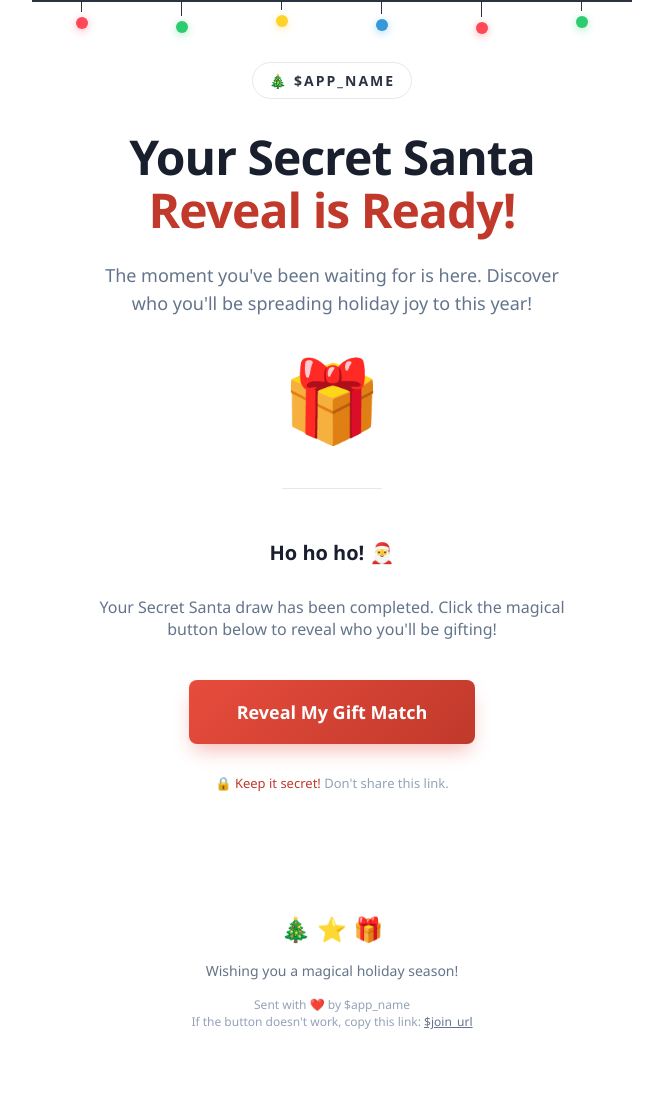
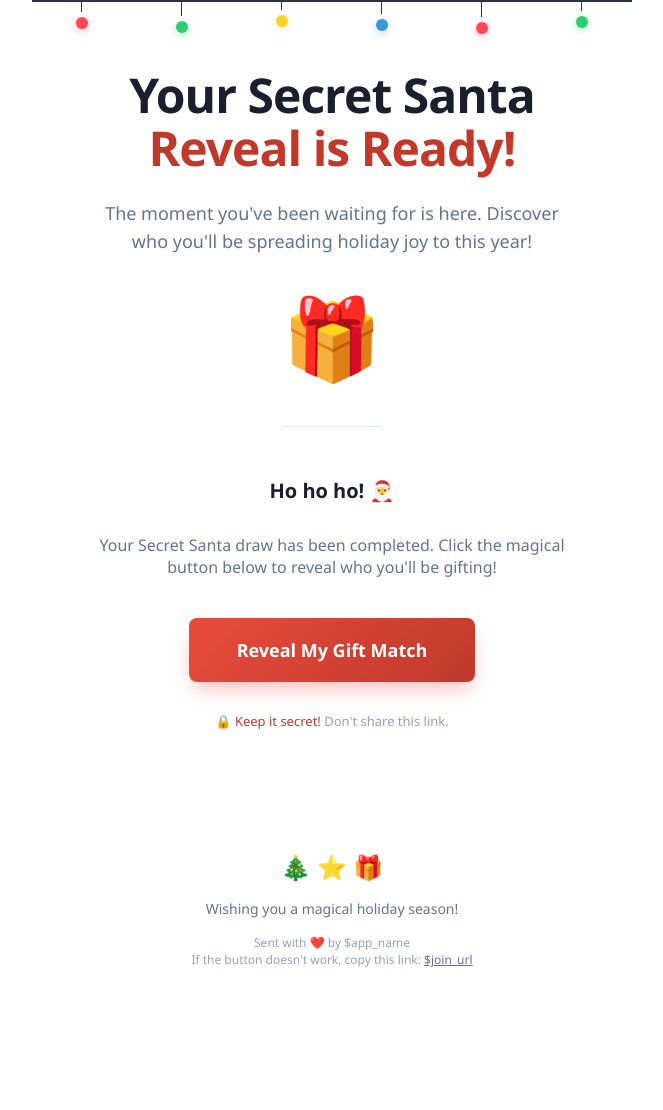
Before and after one commit to SatoriAI/Picko, a Python web app: template backend/source/utils/templates/christmas/en.html in a window 1280 px wide. Shown: the whole page, without its empty margins (308-971 px from the left). After the commit the page ends 967 px from the top, so only its background shows below. Run offline with Jinja, Linux system fonts and the light colour scheme; the template is opened without the code that fills it, so the values that code supplies are empty.

Commit message:
Adjust email templates

```diff
--- a/backend/source/utils/templates/christmas/en.html
+++ b/backend/source/utils/templates/christmas/en.html
@@ -34,11 +34,6 @@
 		</style>
 	</head>
 	<body style="margin:0; padding:0; background-color:#ffffff; font-family: 'Segoe UI', ui-sans-serif, system-ui, -apple-system, Roboto, Helvetica, Arial, 'Apple Color Emoji', 'Segoe UI Emoji'; color: #1a1f2e;">
-		<!-- Preview text -->
-		<div style="display:none; max-height:0; overflow:hidden; opacity:0; color:transparent;">
-			🎄 Your Secret Santa reveal is ready! Open to discover who you're gifting this year... &#847; &#847; &#847; &#847; &#847; &#847; &#847; &#847; &#847;
-		</div>
-
 		<!-- Main wrapper -->
 		<table role="presentation" cellpadding="0" cellspacing="0" border="0" width="100%" style="background-color:#ffffff;">
 			<tr>
@@ -111,15 +106,6 @@
 										</td>
 									</tr>
 								</table>
-							</td>
-						</tr>
-
-						<!-- Logo / Branding -->
-						<tr>
-							<td align="center" style="padding-bottom: 40px;">
-								<span style="font-size: 14px; font-weight: 700; color: #2a3441; text-transform: uppercase; letter-spacing: 2px; border: 1px solid #e2e8f0; padding: 8px 16px; border-radius: 100px;">
-									🎄 $app_name
-								</span>
 							</td>
 						</tr>
 
```
Also changed, not shown: backend/source/utils/templates/christmas/pl.html (+0 -14 lines).
